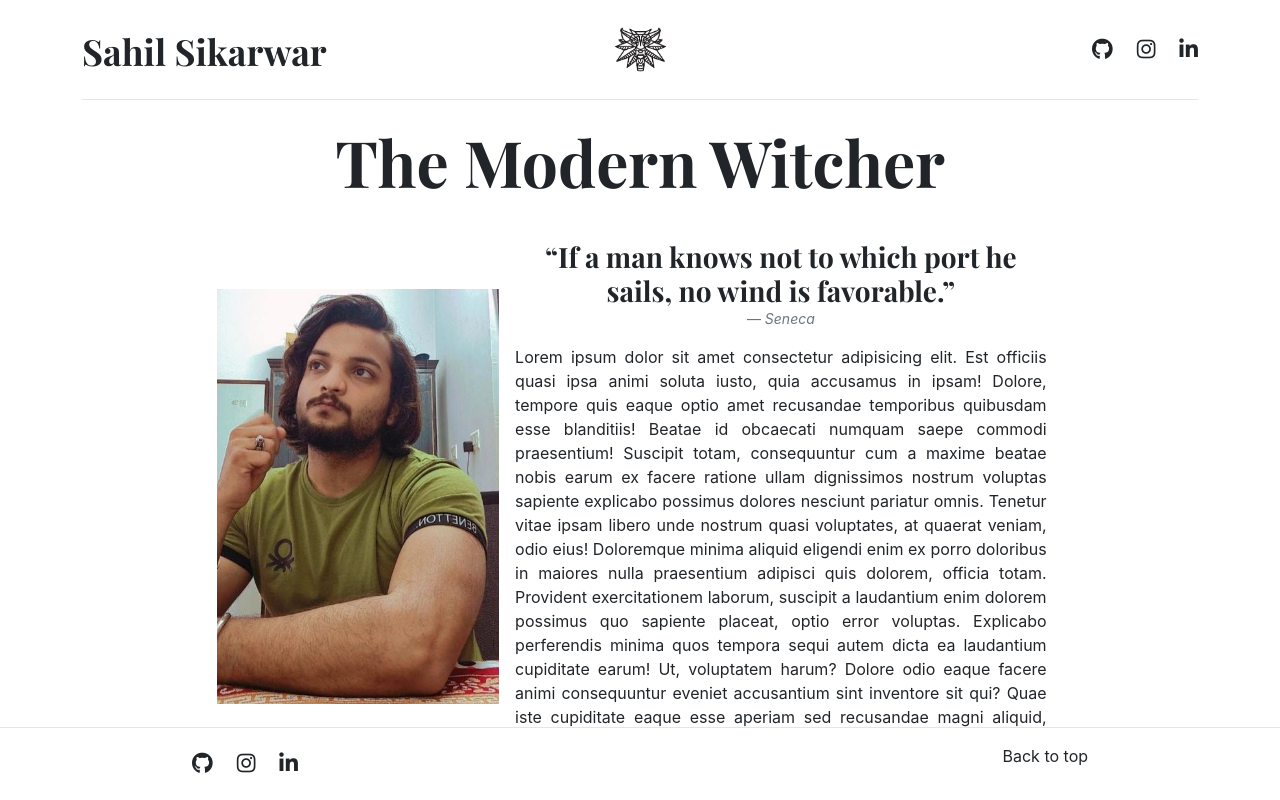
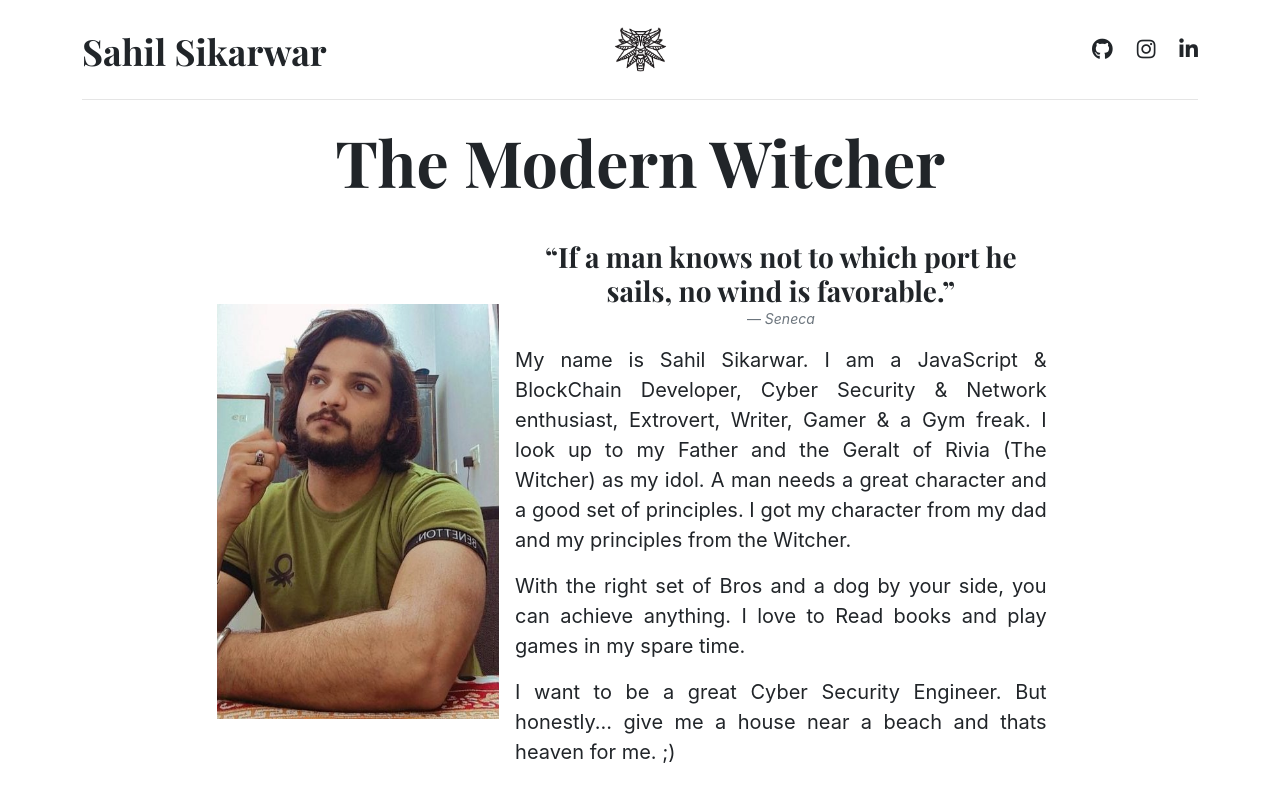
Before and after one commit to SahilSikarwar/portfolio, a React (Create React App) app: page / in a window 1280 px wide. Shown: the top 800 px of the page. Built offline with nearby package versions, Linux system fonts and the light colour scheme; a web font is replaced by a local one.

Commit message:
into change

```diff
--- a/public/index.html
+++ b/public/index.html
@@ -2,14 +2,13 @@
 <html lang="en">
   <head>
     <meta charset="utf-8" />
-    <link rel="icon" href="%PUBLIC_URL%/favicon.ico" />
+    <link rel="icon" href="/public/Images/favicon.ico" />
     <meta name="viewport" content="width=device-width, initial-scale=1" />
     <meta name="theme-color" content="#000000" />
     <meta
       name="description"
       content="Web site created using create-react-app"
     />
-    <link rel="apple-touch-icon" href="%PUBLIC_URL%/logo192.png" />
 
     <link rel="manifest" href="%PUBLIC_URL%/manifest.json" />
 
@@ -36,7 +35,7 @@
       crossorigin="anonymous"
     />
 
-    <title>React App</title>
+    <title>Sahil Sikarwar</title>
   </head>
   <body>
     <noscript>You need to enable JavaScript to run this app.</noscript>
--- a/src/components/Footer/Footer.css
+++ b/src/components/Footer/Footer.css
@@ -4,7 +4,7 @@ footer {
   z-index: 1;
   background-color: white;
   border-top: 1px solid #e5e5e5;
-  position: fixed;
+  position: relative;
   left: 0;
   bottom: 0;
   width: 100%;
--- a/src/components/Home/Home.js
+++ b/src/components/Home/Home.js
@@ -42,27 +42,26 @@ function Home() {
                         <cite title="Source Title">Seneca</cite>
                       </figcaption>
                     </figure>
-                    <p className="card-text">
-                      Lorem ipsum dolor sit amet consectetur adipisicing elit.
-                      Est officiis quasi ipsa animi soluta iusto, quia accusamus
-                      in ipsam! Dolore, tempore quis eaque optio amet recusandae
-                      temporibus quibusdam esse blanditiis! Beatae id obcaecati
-                      numquam saepe commodi praesentium! Suscipit totam,
-                      consequuntur cum a maxime beatae nobis earum ex facere
-                      ratione ullam dignissimos nostrum voluptas sapiente
-                      explicabo possimus dolores nesciunt pariatur omnis.
-                      Tenetur vitae ipsam libero unde nostrum quasi voluptates,
-                      at quaerat veniam, odio eius! Doloremque minima aliquid
-                      eligendi enim ex porro doloribus in maiores nulla
-                      praesentium adipisci quis dolorem, officia totam.
-                      Provident exercitationem laborum, suscipit a laudantium
-                      enim dolorem possimus quo sapiente placeat, optio error
-                      voluptas. Explicabo perferendis minima quos tempora sequi
-                      autem dicta ea laudantium cupiditate earum! Ut, voluptatem
-                      harum? Dolore odio eaque facere animi consequuntur eveniet
-                      accusantium sint inventore sit qui? Quae iste cupiditate
-                      eaque esse aperiam sed recusandae magni aliquid,
-                      assumenda, dolorum eius id in dolorem ut! Obcaecati.
+                    <p className="fs-5 card-text">
+                      <p>
+                        My name is Sahil Sikarwar. I am a JavaScript &
+                        BlockChain Developer, Cyber Security & Network
+                        enthusiast, Extrovert, Writer, Gamer & a Gym freak. I
+                        look up to my Father and the Geralt of Rivia (The
+                        Witcher) as my idol. A man needs a great character and a
+                        good set of principles. I got my character from my dad
+                        and my principles from the Witcher.
+                      </p>
+                      <p>
+                        With the right set of Bros and a dog by your side, you
+                        can achieve anything. I love to Read books and play
+                        games in my spare time.
+                      </p>
+                      <p>
+                        I want to be a great Cyber Security Engineer. But
+                        honestly... give me a house near a beach and thats
+                        heaven for me. ;)
+                      </p>
                     </p>
                   </div>
                 </div>
```
Also changed, not shown: wither-2.png (added), 1 other file (tests, documents, lock files or other folders).
